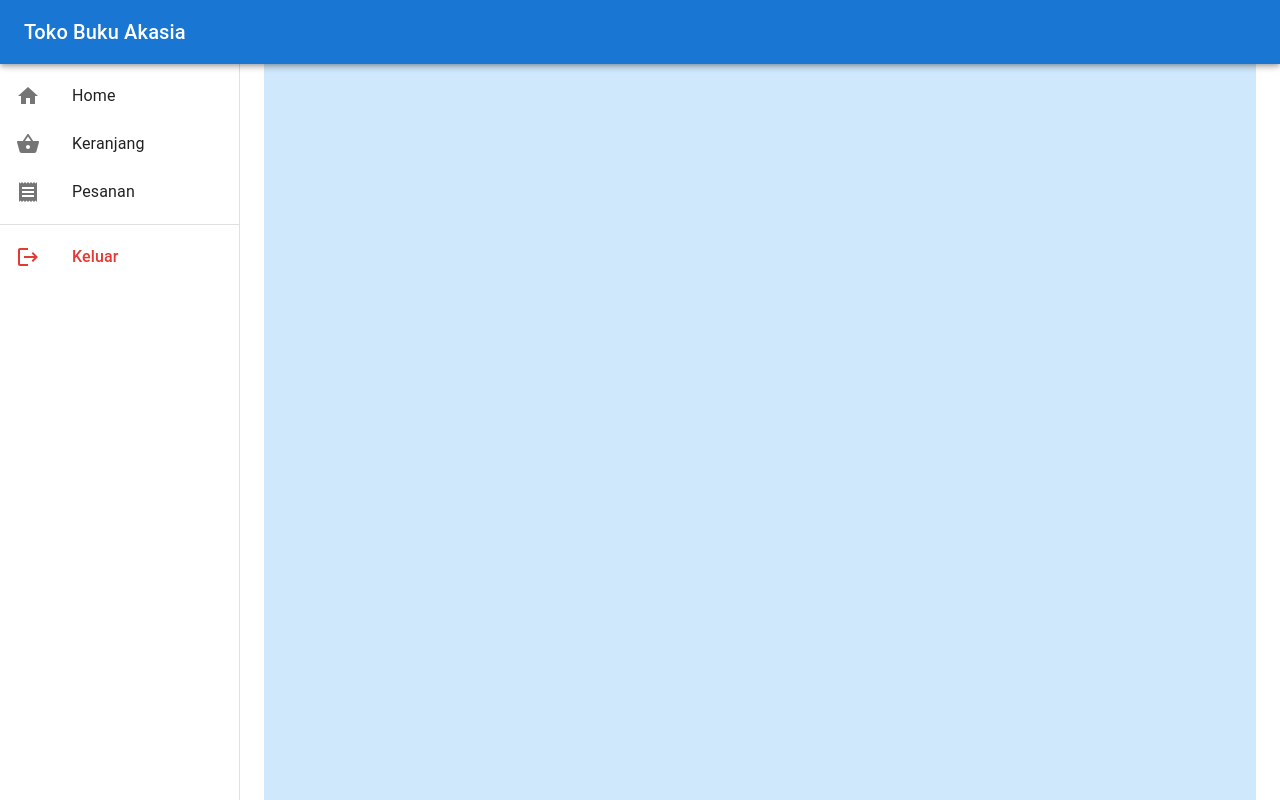
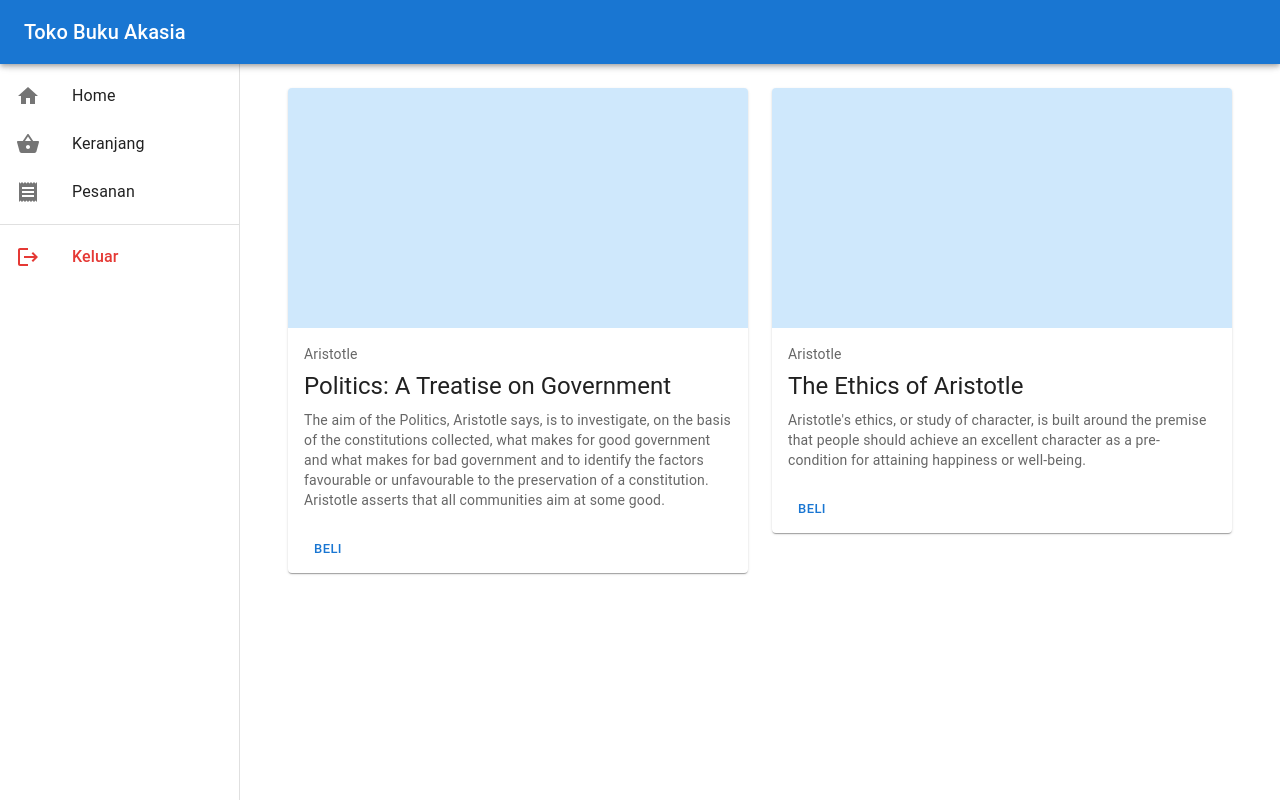
Before and after one commit to lazuardi100/toko-buku-akasia, a React (Create React App) app: page / in a window 1280 px wide. Built offline with nearby package versions, Linux system fonts and the light colour scheme.

Commit message:
Display Produk Fixes #1

```diff
--- /dev/null
+++ b/src/Components/Book/BookItem.js
@@ -0,0 +1,43 @@
+import * as React from 'react';
+import Grid from '@mui/material/Grid';
+import Card from '@mui/material/Card';
+import CardActions from '@mui/material/CardActions';
+import CardContent from '@mui/material/CardContent';
+import CardMedia from '@mui/material/CardMedia';
+import Button from '@mui/material/Button';
+import Typography from '@mui/material/Typography';
+import Box from '@mui/material/Box';
+
+class BookItem extends React.Component {
+  render() {
+    return (
+      <Grid item sm={4} md={4}>
+        <Card>
+          <Box sx={{ bgcolor: '#cfe8fc', height: '240px', display: 'flex' }}/>
+          {/* <CardMedia
+            component="img"
+            height="140"
+            image={this.props.image_url}
+            alt={this.props.book_title}
+          /> */}
+          <CardContent>
+            <Typography sx={{ fontSize: 14 }} color="text.secondary" gutterBottom>
+              { this.props.book_author }
+            </Typography>
+            <Typography gutterBottom variant="h5" component="div">
+              { this.props.book_title }
+            </Typography>
+            <Typography variant="body2" color="text.secondary">
+              { this.props.book_description }
+            </Typography>
+          </CardContent>
+          <CardActions>
+            <Button size="small">Beli</Button>
+          </CardActions>
+        </Card>
+      </Grid>
+    )
+  }
+}
+
+export default BookItem;
--- /dev/null
+++ b/src/Components/Book/ListBookItem.js
@@ -0,0 +1,16 @@
+import * as React from 'react';
+import Grid from '@mui/material/Grid';
+
+class ListBookItem extends React.Component {
+    render() {
+        return (
+            <React.Fragment>
+                <Grid container spacing={{ xs: 2, md: 3 }} columns={{ sm: 4, md: 8 }}>
+                    { this.props.children }
+                </Grid>
+            </React.Fragment>
+        )
+    }
+}
+
+export default ListBookItem;
--- a/src/Components/Pages/Home.js
+++ b/src/Components/Pages/Home.js
@@ -2,14 +2,43 @@ import * as React from 'react';
 import CssBaseline from '@mui/material/CssBaseline';
 import Box from '@mui/material/Box';
 import Container from '@mui/material/Container';
+import Toolbar from '@mui/material/Toolbar';
+
+import ListBookItem from '../Book/ListBookItem';
+import BookItem from '../Book/BookItem';
 
 export default function Home() {
+  const tempData = [
+    {
+      "book_author": "Aristotle",
+      "book_title": "Politics: A Treatise on Government",
+      "book_description": "The aim of the Politics, Aristotle says, is to investigate, on the basis of the constitutions collected, what makes for good government and what makes for bad government and to identify the factors favourable or unfavourable to the preservation of a constitution. Aristotle asserts that all communities aim at some good."
+    },
+    {
+      "book_author": "Aristotle",
+      "book_title": "The Ethics of Aristotle",
+      "book_description": "Aristotle's ethics, or study of character, is built around the premise that people should achieve an excellent character as a pre-condition for attaining happiness or well-being."
+    },
+  ];
   return (
-    <React.Fragment>
+    <Box
+      component="main"
+      sx={{ flexGrow: 1, bgcolor: 'background.default', p: 3 }}
+    >
+      <Toolbar />
       <CssBaseline />
       <Container maxWidth="xl">
-        <Box sx={{ bgcolor: '#cfe8fc', height: '100vh' }} />
+        <ListBookItem>
+          {tempData.map((data, id) => (
+            <BookItem
+              key={id}
+              book_author={data['book_author']}
+              book_title={data['book_title']}
+              book_description={data['book_description']}
+            />
+          ))}
+        </ListBookItem>
       </Container>
-    </React.Fragment>
+    </Box>
   )
 }
```
